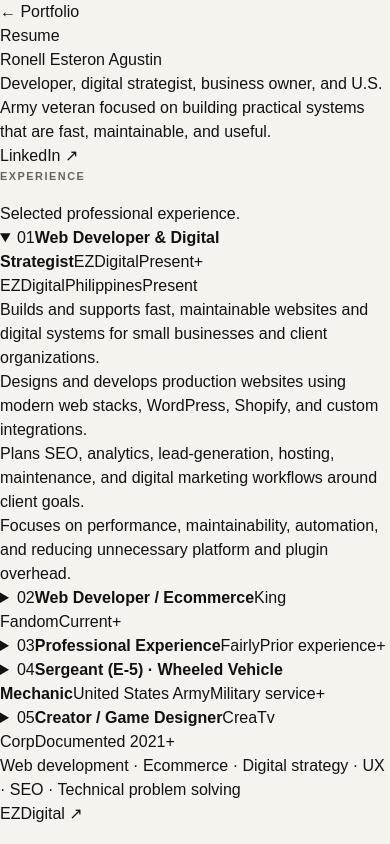
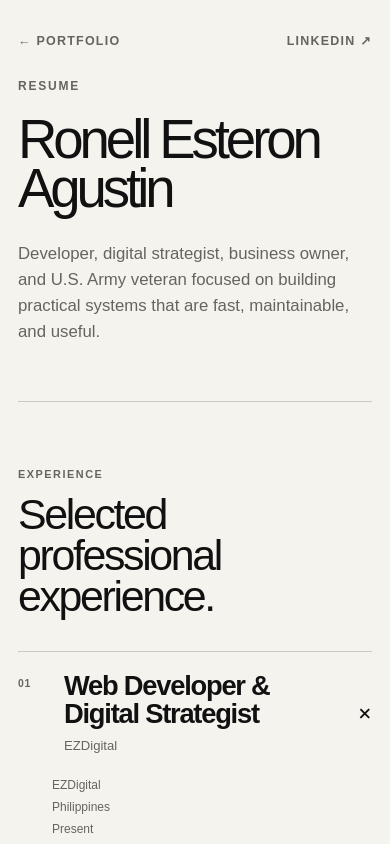
Before and after one commit to ronell-agustin/ronellagustin, a Next.js app: page /resume in a window 390 px wide. Shown: the top 844 px of the page. Built offline with nearby package versions, Linux system fonts and the light colour scheme.

Commit message:
Style modern responsive resume page

```diff
--- a/src/app/globals.css
+++ b/src/app/globals.css
@@ -192,6 +192,212 @@ footer a {
   text-decoration: none;
 }
 
+.resume-page {
+  width: min(1240px, calc(100% - 64px));
+  margin: 0 auto;
+}
+
+.resume-header {
+  min-height: 72svh;
+  display: grid;
+  grid-template-columns: 1fr minmax(0, 6fr) 1fr;
+  align-items: start;
+  gap: 40px;
+  padding: 42px 0 72px;
+  border-bottom: 1px solid var(--border);
+}
+
+.resume-back,
+.resume-linkedin {
+  padding-top: 8px;
+  color: var(--muted);
+  font-size: 0.78rem;
+  font-weight: 700;
+  letter-spacing: 0.1em;
+  text-decoration: none;
+  text-transform: uppercase;
+}
+
+.resume-linkedin {
+  text-align: right;
+}
+
+.resume-kicker {
+  margin: 0 0 28px;
+  color: var(--muted);
+  font-size: 0.75rem;
+  font-weight: 700;
+  letter-spacing: 0.15em;
+  text-transform: uppercase;
+}
+
+.resume-header h1 {
+  max-width: 900px;
+  margin: 0;
+  font-size: clamp(4rem, 9vw, 8.5rem);
+  line-height: 0.86;
+  letter-spacing: -0.075em;
+  text-wrap: balance;
+}
+
+.resume-intro {
+  max-width: 780px;
+  margin: 38px 0 0;
+  color: var(--muted);
+  font-size: clamp(1.15rem, 2vw, 1.55rem);
+  line-height: 1.55;
+}
+
+.resume-section {
+  padding: 100px 0 130px;
+}
+
+.resume-section-heading {
+  display: grid;
+  grid-template-columns: 1fr 7fr;
+  gap: 40px;
+  margin-bottom: 52px;
+}
+
+.resume-section-heading .section-label {
+  margin: 8px 0 0;
+}
+
+.resume-section-heading h2 {
+  max-width: 850px;
+  margin: 0;
+  font-size: clamp(2.5rem, 5vw, 5rem);
+  line-height: 0.95;
+  letter-spacing: -0.055em;
+}
+
+.experience-list {
+  border-top: 1px solid var(--border);
+}
+
+.experience-item {
+  border-bottom: 1px solid var(--border);
+}
+
+.experience-item summary {
+  display: grid;
+  grid-template-columns: 72px minmax(0, 1fr) 170px 36px;
+  align-items: center;
+  gap: 24px;
+  min-height: 124px;
+  padding: 22px 0;
+  cursor: pointer;
+  list-style: none;
+}
+
+.experience-item summary::-webkit-details-marker {
+  display: none;
+}
+
+.experience-item summary:hover .experience-heading strong {
+  opacity: 0.62;
+}
+
+.experience-index,
+.experience-period {
+  color: var(--muted);
+  font-size: 0.76rem;
+  font-weight: 700;
+  letter-spacing: 0.08em;
+  text-transform: uppercase;
+}
+
+.experience-heading {
+  display: flex;
+  flex-direction: column;
+  gap: 7px;
+  min-width: 0;
+}
+
+.experience-heading strong {
+  font-size: clamp(1.4rem, 2.8vw, 2.7rem);
+  line-height: 1;
+  letter-spacing: -0.045em;
+  transition: opacity 140ms ease;
+}
+
+.experience-heading > span {
+  color: var(--muted);
+  font-size: 0.95rem;
+}
+
+.experience-period {
+  text-align: right;
+}
+
+.experience-toggle {
+  justify-self: end;
+  font-size: 2rem;
+  font-weight: 300;
+  line-height: 1;
+  transition: transform 180ms ease;
+}
+
+.experience-item[open] .experience-toggle {
+  transform: rotate(45deg);
+}
+
+.experience-body {
+  display: grid;
+  grid-template-columns: 1.35fr 3fr;
+  gap: 56px;
+  padding: 4px 36px 58px 96px;
+}
+
+.experience-meta {
+  display: flex;
+  flex-direction: column;
+  gap: 8px;
+  color: var(--muted);
+  font-size: 0.82rem;
+  line-height: 1.5;
+}
+
+.experience-copy {
+  max-width: 720px;
+}
+
+.experience-copy > p {
+  margin: 0 0 24px;
+  font-size: clamp(1.05rem, 1.7vw, 1.3rem);
+  line-height: 1.55;
+}
+
+.experience-copy ul {
+  display: grid;
+  gap: 12px;
+  margin: 0;
+  padding-left: 20px;
+  color: var(--muted);
+  line-height: 1.65;
+}
+
+.resume-bottom {
+  display: flex;
+  justify-content: space-between;
+  gap: 40px;
+  padding: 34px 0 48px;
+  border-top: 1px solid var(--border);
+  color: var(--muted);
+  font-size: 0.82rem;
+  line-height: 1.5;
+}
+
+.resume-bottom p {
+  margin: 0;
+}
+
+.resume-bottom a {
+  flex: 0 0 auto;
+  font-weight: 700;
+  text-decoration: none;
+}
+
 @media (max-width: 700px) {
   .site-header {
     padding: 30px 18px 22px;
@@ -328,6 +534,119 @@ footer a {
     padding: 22px 18px;
     font-size: 0.72rem;
   }
+
+  .resume-page {
+    width: min(100% - 36px, 1240px);
+  }
+
+  .resume-header {
+    min-height: auto;
+    grid-template-columns: 1fr auto;
+    gap: 26px 20px;
+    padding: 24px 0 56px;
+  }
+
+  .resume-header > div {
+    grid-column: 1 / -1;
+    grid-row: 2;
+  }
+
+  .resume-back {
+    grid-column: 1;
+    grid-row: 1;
+  }
+
+  .resume-linkedin {
+    grid-column: 2;
+    grid-row: 1;
+  }
+
+  .resume-kicker {
+    margin-bottom: 20px;
+  }
+
+  .resume-header h1 {
+    font-size: clamp(3rem, 15vw, 5rem);
+    line-height: 0.9;
+  }
+
+  .resume-intro {
+    margin-top: 28px;
+    font-size: 1.05rem;
+  }
+
+  .resume-section {
+    padding: 64px 0 84px;
+  }
+
+  .resume-section-heading {
+    grid-template-columns: 1fr;
+    gap: 12px;
+    margin-bottom: 34px;
+  }
+
+  .resume-section-heading .section-label {
+    margin: 0;
+  }
+
+  .resume-section-heading h2 {
+    font-size: clamp(2.2rem, 11vw, 3.4rem);
+  }
+
+  .experience-item summary {
+    grid-template-columns: 34px minmax(0, 1fr) 28px;
+    gap: 12px;
+    min-height: 104px;
+    padding: 20px 0;
+  }
+
+  .experience-index {
+    align-self: start;
+    padding-top: 4px;
+    font-size: 0.65rem;
+  }
+
+  .experience-heading strong {
+    font-size: clamp(1.35rem, 7vw, 2rem);
+    line-height: 1.05;
+  }
+
+  .experience-heading > span {
+    font-size: 0.82rem;
+  }
+
+  .experience-period {
+    display: none;
+  }
+
+  .experience-toggle {
+    font-size: 1.6rem;
+  }
+
+  .experience-body {
+    grid-template-columns: 1fr;
+    gap: 26px;
+    padding: 0 0 42px 46px;
+  }
+
+  .experience-meta {
+    gap: 4px;
+    font-size: 0.75rem;
+  }
+
+  .experience-copy > p {
+    font-size: 1rem;
+  }
+
+  .experience-copy ul {
+    font-size: 0.9rem;
+  }
+
+  .resume-bottom {
+    flex-direction: column;
+    gap: 16px;
+    padding: 28px 0 36px;
+  }
 }
 
 @media (max-width: 420px) {
@@ -356,4 +675,12 @@ footer a {
     flex-direction: column;
     gap: 8px;
   }
+
+  .resume-header h1 {
+    font-size: clamp(2.7rem, 14vw, 4rem);
+  }
+
+  .experience-body {
+    padding-left: 34px;
+  }
 }
```
